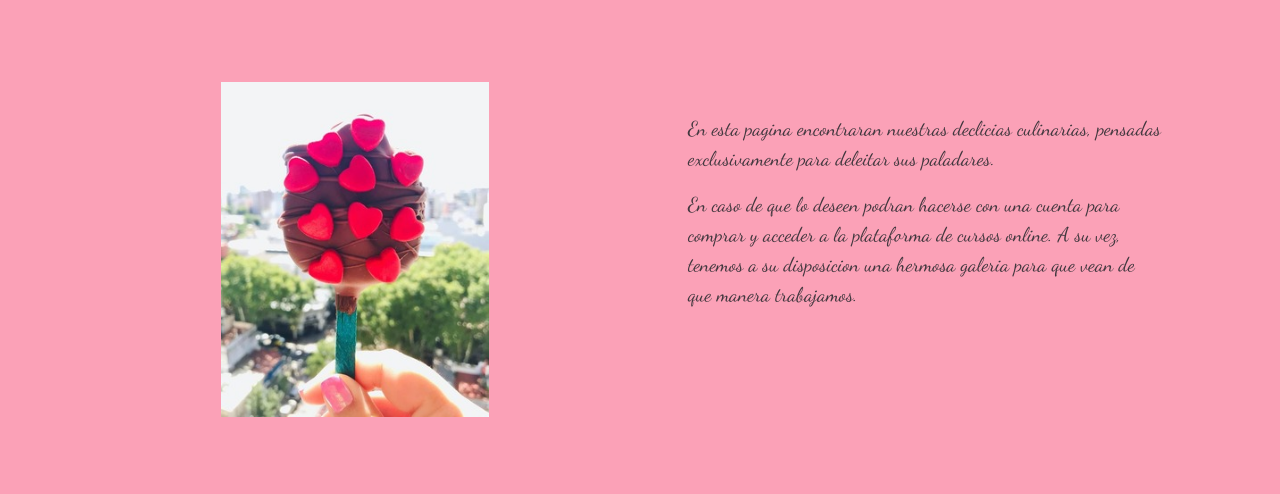
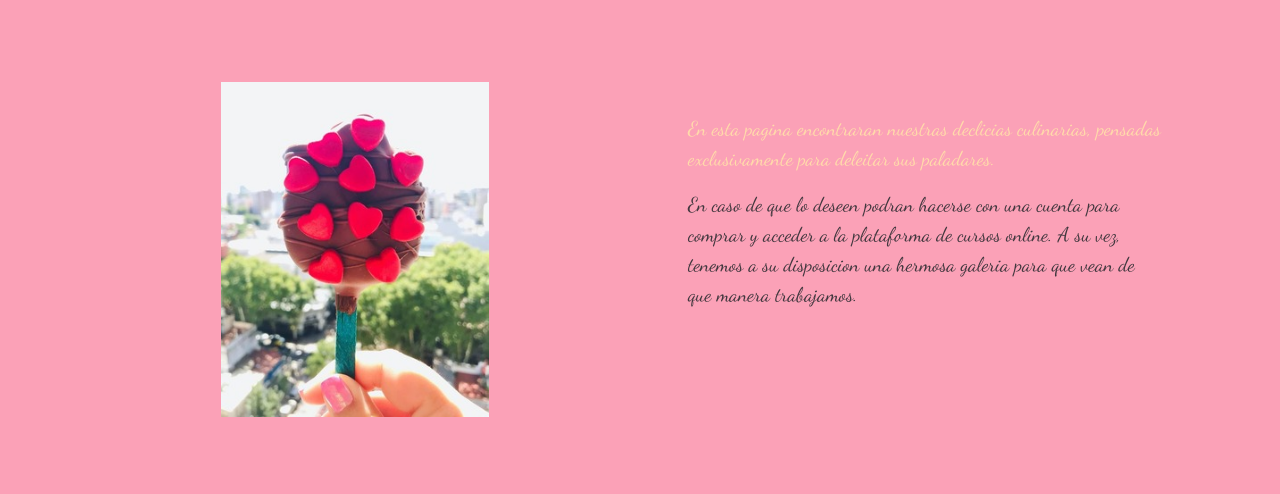
Before and after one commit to Anfebious/PF-Dati, a plain HTML site: page index.html in a window 1280 px wide. In both pictures the pointer is over the element 925 px from the left and 438 px from the top of the page. Shown: the part 294-788 px from the top of the page. Drawn offline with nearby package versions, Linux system fonts and the light colour scheme.

Commit message:
Se agrego un hover a los parrafos para que se vea mejor esteticamente.

```diff
--- a/estilohappyberry.css
+++ b/estilohappyberry.css
@@ -25,6 +25,10 @@ main{
     font-family: 'Dancing Script', cursive;
     font-size: 20px;
     opacity: 85%;
+}
+.parrafo:hover{
+    opacity: 100%;
+    color: #FFDBAA;
 }
 footer{
     color: rgb(14, 13, 13);
```
